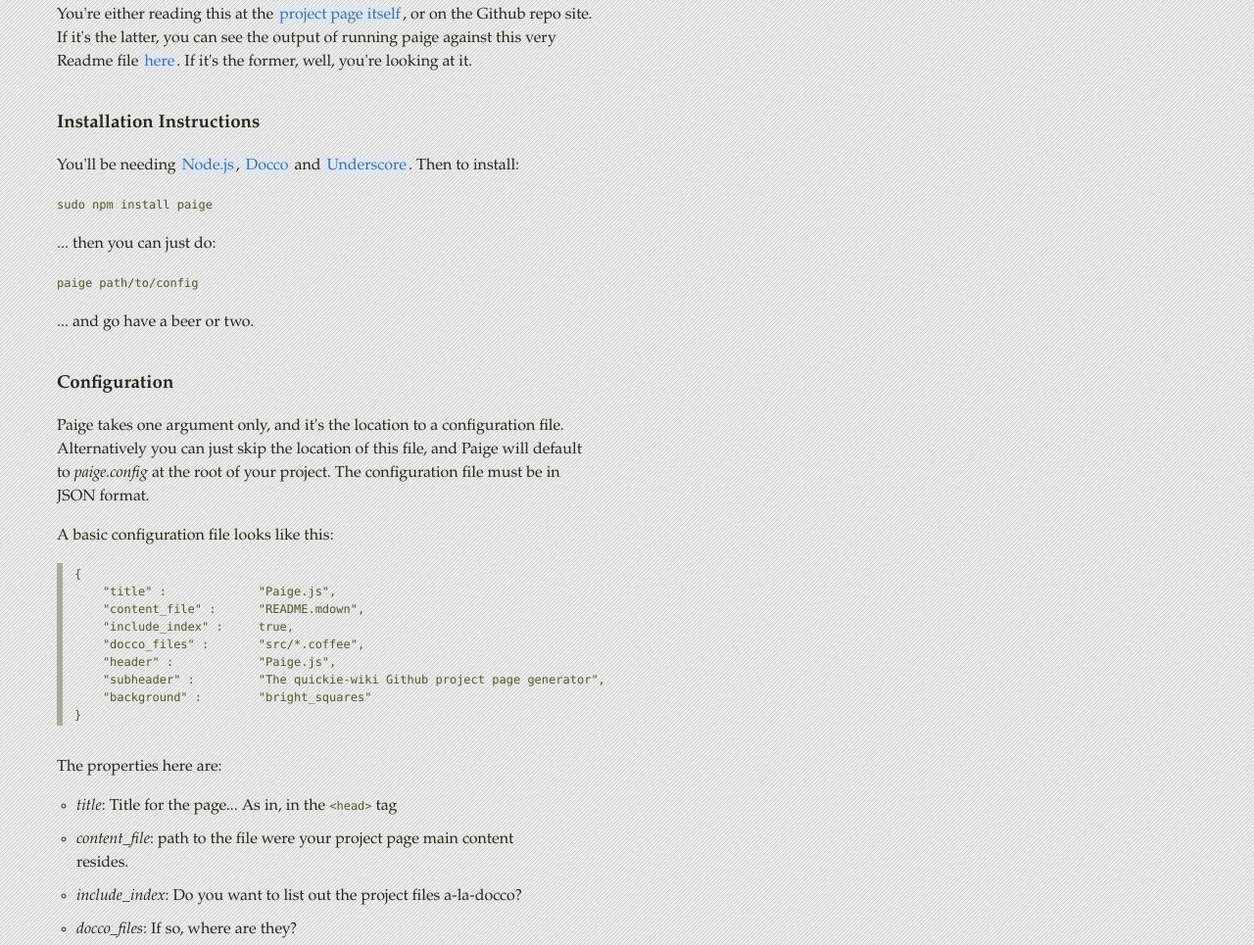
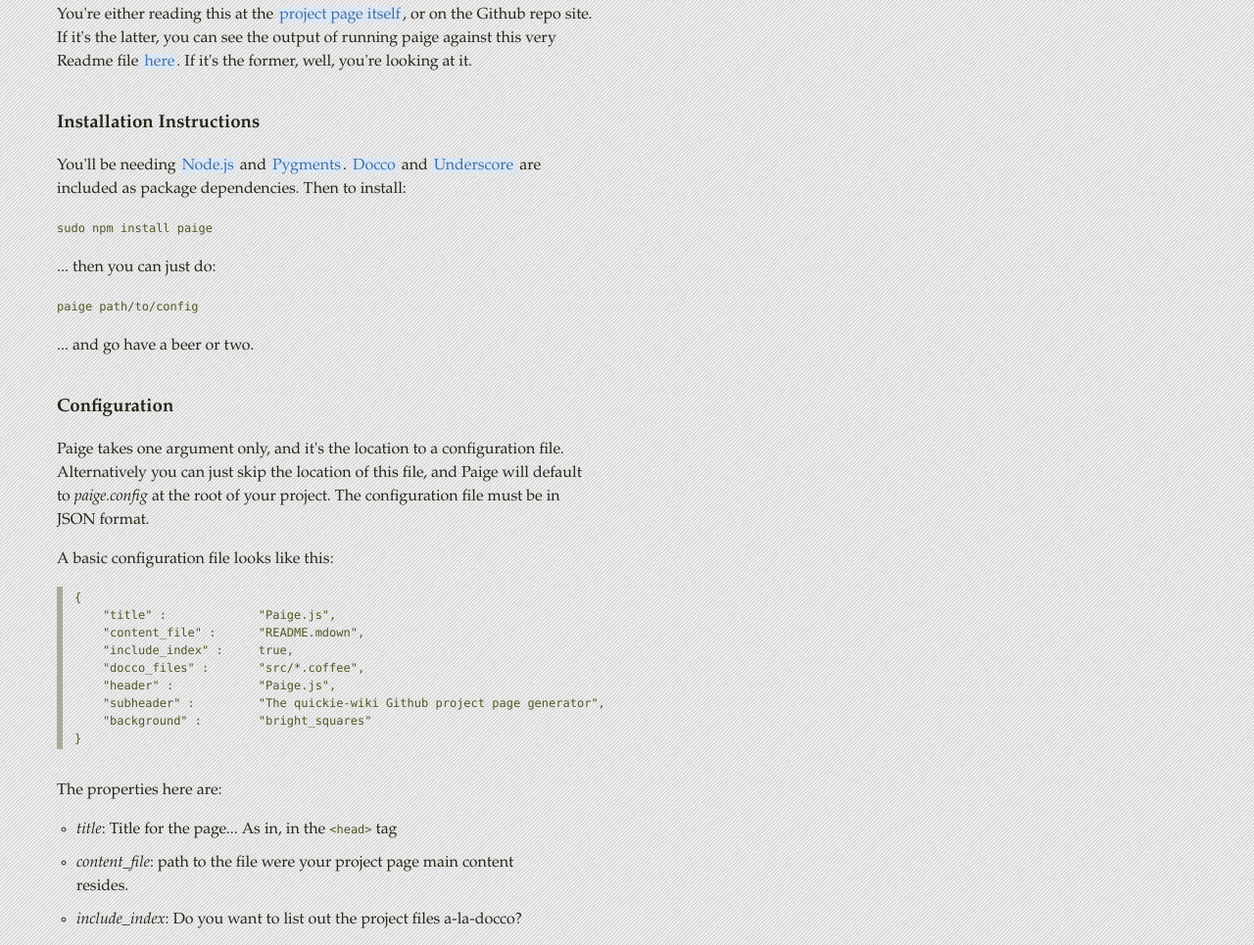
Before and after one commit to rthauby/Paige, a plain HTML site: page index.html in a window 1280 px wide. Shown: the part 738-1703 px from the top of the page at 98% size. Drawn offline with Linux system fonts and the light colour scheme.

Commit message:
revised project page a little

```diff
--- a/index.html
+++ b/index.html
@@ -12,7 +12,7 @@
 
 <h3>Installation Instructions</h3>
 
-<p>You'll be needing <a href="http://nodejs.org/">Node.js</a>, <a href="http://jashkenas.github.com/docco/">Docco</a> and <a href="http://documentcloud.github.com/underscore/">Underscore</a>. Then to install:</p>
+<p>You'll be needing <a href="http://nodejs.org/">Node.js</a> and <a href="http://pygments.org/">Pygments</a>. <a href="http://jashkenas.github.com/docco/">Docco</a> and <a href="http://documentcloud.github.com/underscore/">Underscore</a> are included as package dependencies. Then to install:</p>
 
 <p><code>sudo npm install paige</code></p>
 
@@ -28,7 +28,7 @@
 
 <p>A basic configuration file looks like this:</p>
 
-<code><pre>{
+<pre><code>{
     "title" :             "Paige.js",
     "content_file" :      "README.mdown",
     "include_index" :     true,
@@ -36,7 +36,7 @@
     "header" :            "Paige.js",
     "subheader" :         "The quickie-wiki Github project page generator",
     "background" :        "bright_squares"
-}</pre></code>
+}</code></pre>
 
 <p>The properties here are:</p>
 
```
